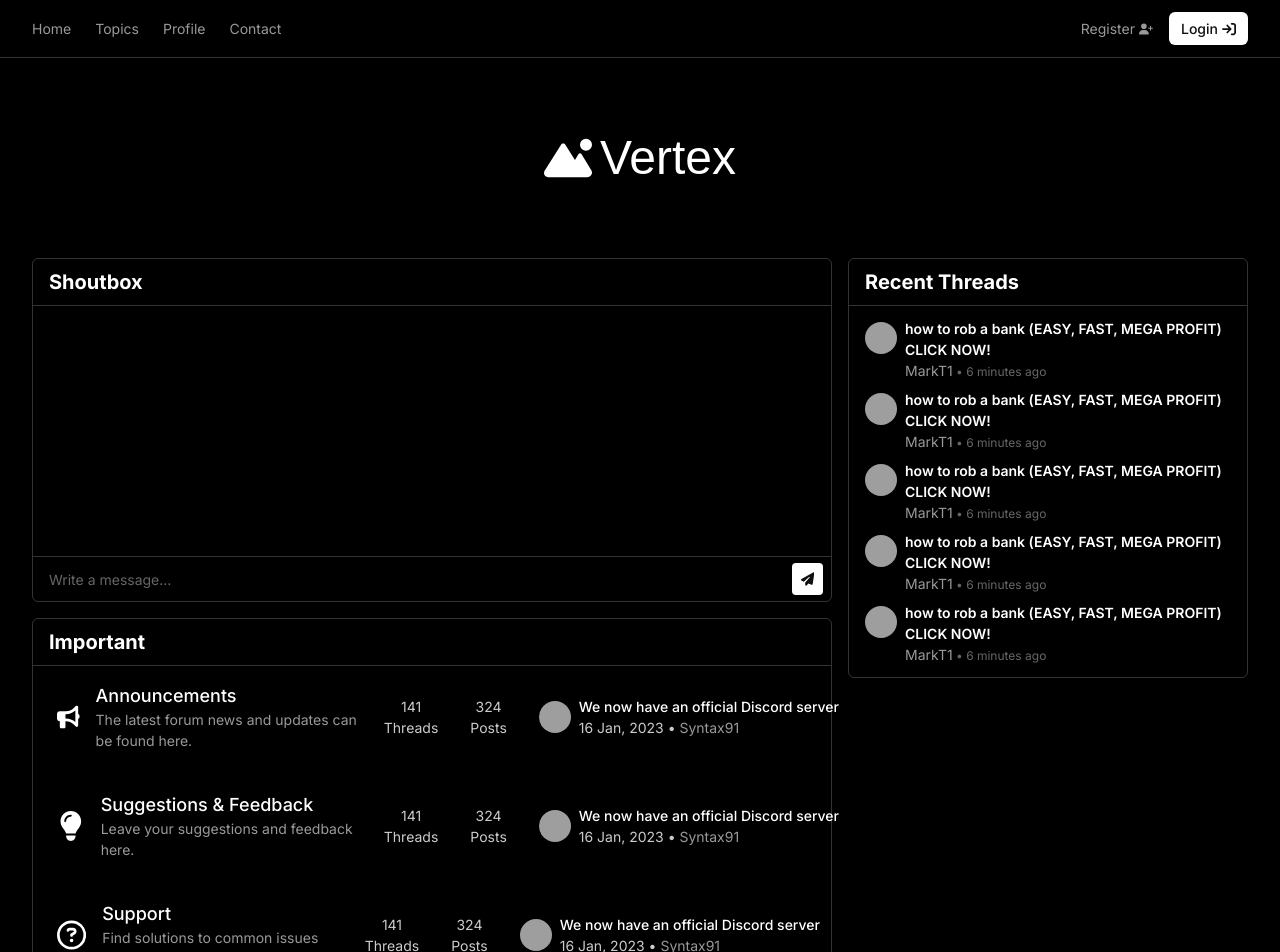
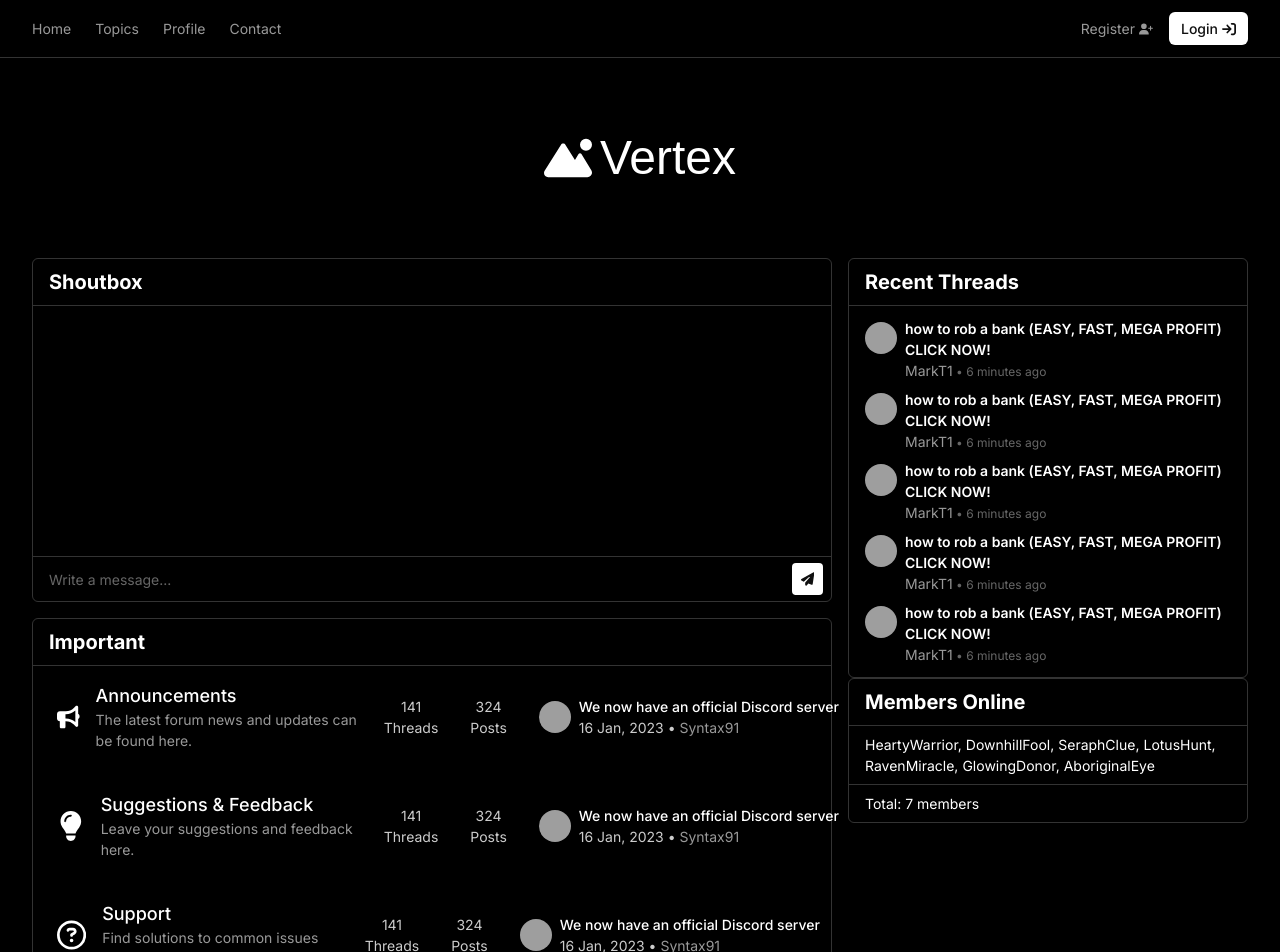
Before and after one commit to MatteusManniste/vertex_v3, a Next.js app: page / in a window 1280 px wide. Shown: the top 952 px of the page. Built offline with nearby package versions, Linux system fonts and the light colour scheme; grey boxes are pictures that could not be loaded; a web font is replaced by a local one.

Commit message:
feat: add new component

```diff
--- a/app/page.tsx
+++ b/app/page.tsx
@@ -3,6 +3,7 @@ import { Banner } from "@/components/Banner";
 import { Shoutbox } from "@/components/Shoutbox";
 import { RecentThreads } from "@/components/RecentThreads";
 import { Topics } from "@/components/Topics";
+import { MembersOnline } from "@/components/MembersOnline";
 
 const Home = () => {
   return (
@@ -13,7 +14,10 @@ const Home = () => {
           <Shoutbox />
           <Topics />
         </div>
-        <RecentThreads />
+        <div className="container2">
+          <RecentThreads />
+          <MembersOnline />
+        </div>
       </div>
     </main>
   );
--- /dev/null
+++ b/components/MembersOnline.tsx
@@ -0,0 +1,19 @@
+import "@/styles/members_online.css";
+
+export const MembersOnline = () => {
+  return (
+    <section className="members-online">
+      <h1 className="members-online-title">Members Online</h1>
+      <ul className="members-online-list">
+        <li>HeartyWarrior</li>
+        <li>DownhillFool</li>
+        <li>SeraphClue</li>
+        <li>LotusHunt</li>
+        <li>RavenMiracle</li>
+        <li>GlowingDonor</li>
+        <li>AboriginalEye</li>
+      </ul>
+      <span className="members-online-count">Total: 7 members</span>
+    </section>
+  );
+};
--- /dev/null
+++ b/styles/members_online.css
@@ -0,0 +1,42 @@
+.members-online {
+    display: flex;
+    flex-direction: column;
+    width: 400px;
+    border: var(--border);
+    border-radius: 0.375rem;
+    transition: border-color 200ms ease;
+    backdrop-filter: blur(16px);
+
+    &:hover,
+    &:focus-within {
+        border-color: rgb(var(--clr-white), 0.25);
+    }
+}
+
+.members-online-title {
+    display: flex;
+    align-items: center;
+    padding: 0.5rem 1rem;
+    font-size: var(--fs-xl);
+    font-weight: var(--fw-bold);
+    border-bottom: var(--border);
+}
+
+.members-online-list {
+    display: flex;
+    flex-wrap: wrap;
+    gap: 0 0.25rem;
+    padding: 0.5rem 1rem;
+}
+
+.members-online-list>li {
+    &:not(:last-child)::after {
+        content: ",";
+    }
+}
+
+.members-online-count {
+    display: flex;
+    border-top: var(--border);
+    padding: 0.5rem 1rem;
+}
```
